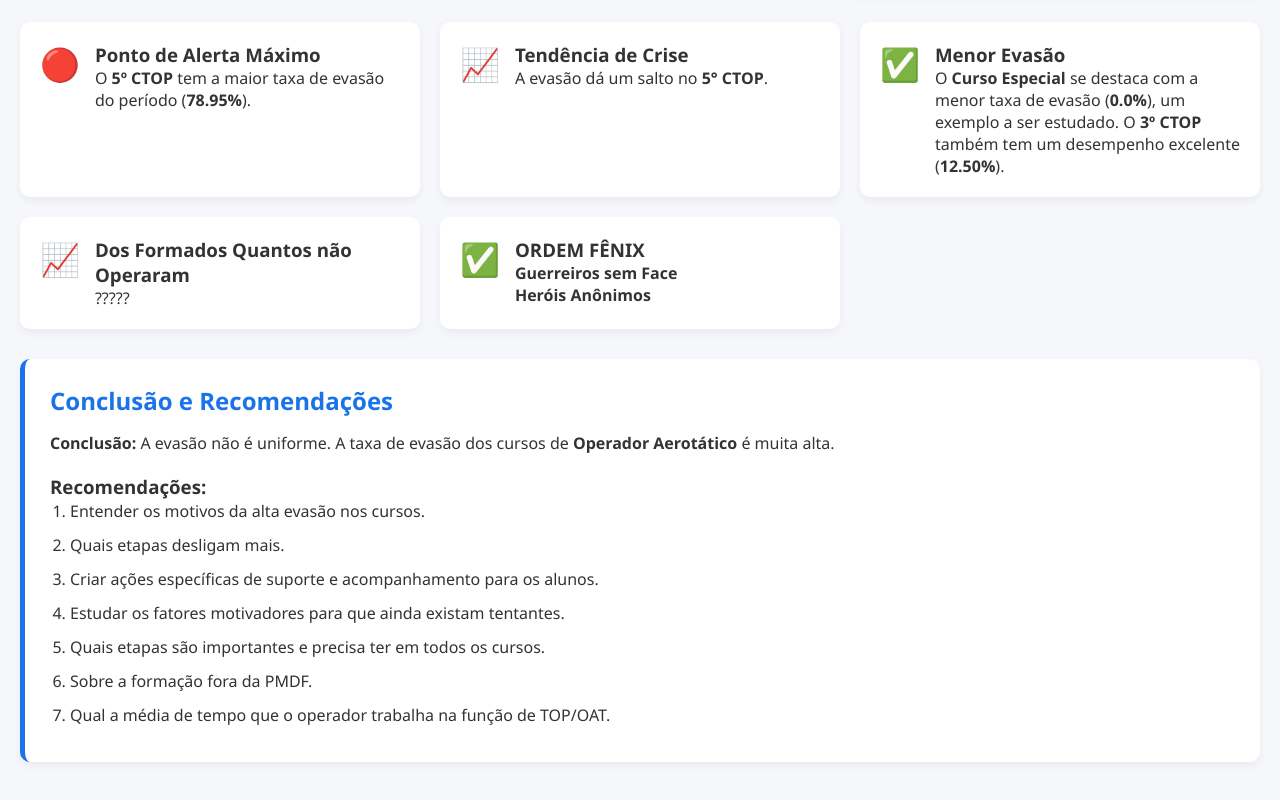
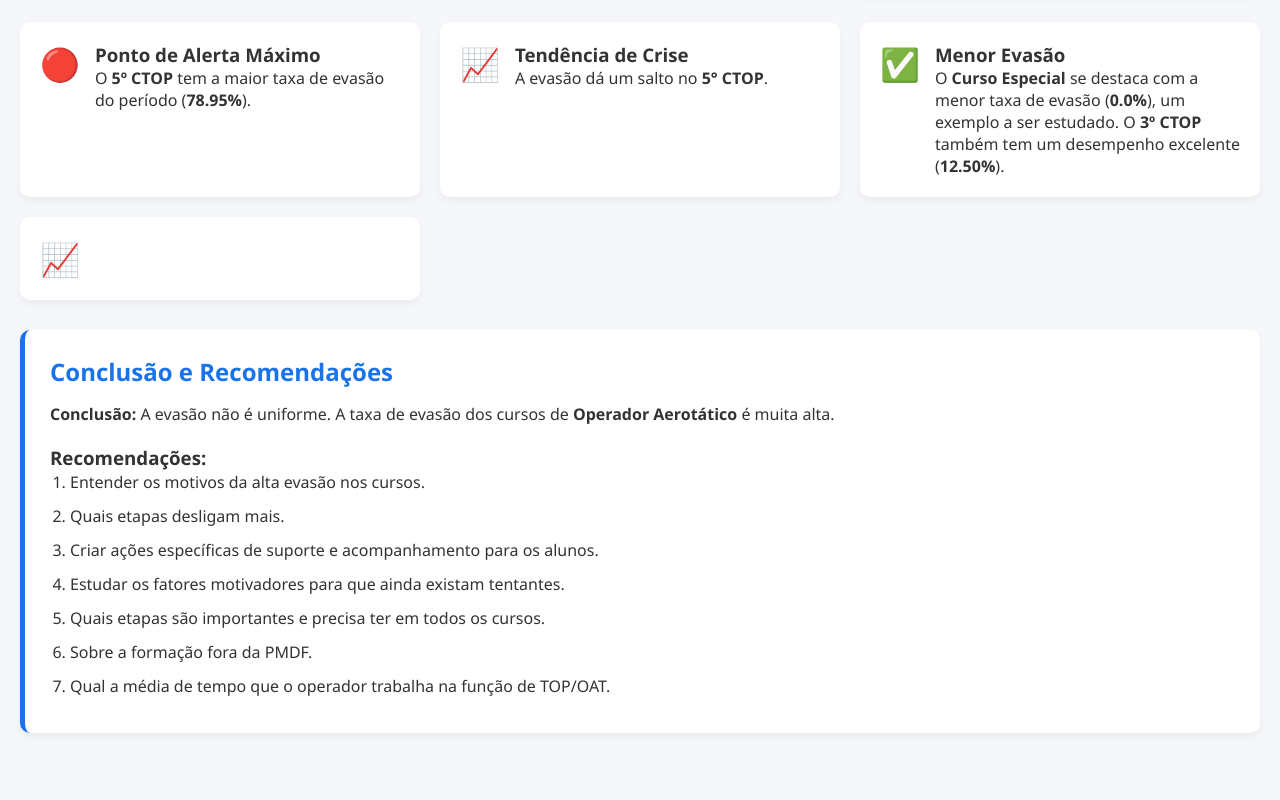
Before and after one commit to evaristo-of101/https-evaristo-of101.github.io-ordem-fenix, a plain HTML site: page index.html in a window 1280 px wide. Shown: the part 1780-2580 px from the top of the page. Drawn offline with nearby package versions, Linux system fonts and the light colour scheme.

Commit message:
Update index.html

```diff
--- a/index.html
+++ b/index.html
@@ -391,18 +391,6 @@
         <div class="insight-card">
             <div class="insight-icon tendencia">📈</div>
             <div>
-                <h3>Dos Formados Quantos não Operaram</h3>
-                <p>?????</p>
-            </div>
-        </div>
-
-        <div class="insight-card">
-            <div class="insight-icon sucesso">✅</div>
-            <div>
-                <h3>ORDEM FÊNIX</h3>
-                <p><strong>Guerreiros sem Face</strong></p>
-                <p><strong>Heróis Anônimos</strong></p>
-            </div>
         </div>
     </section>
 
```
